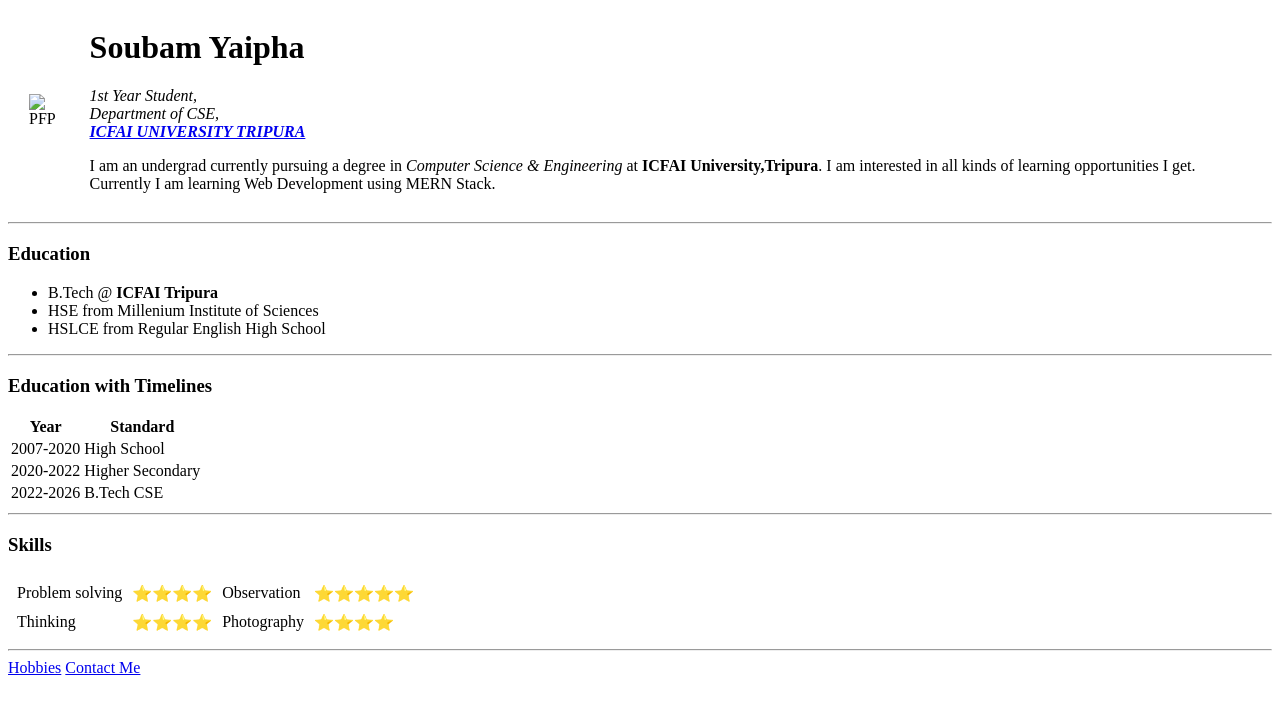
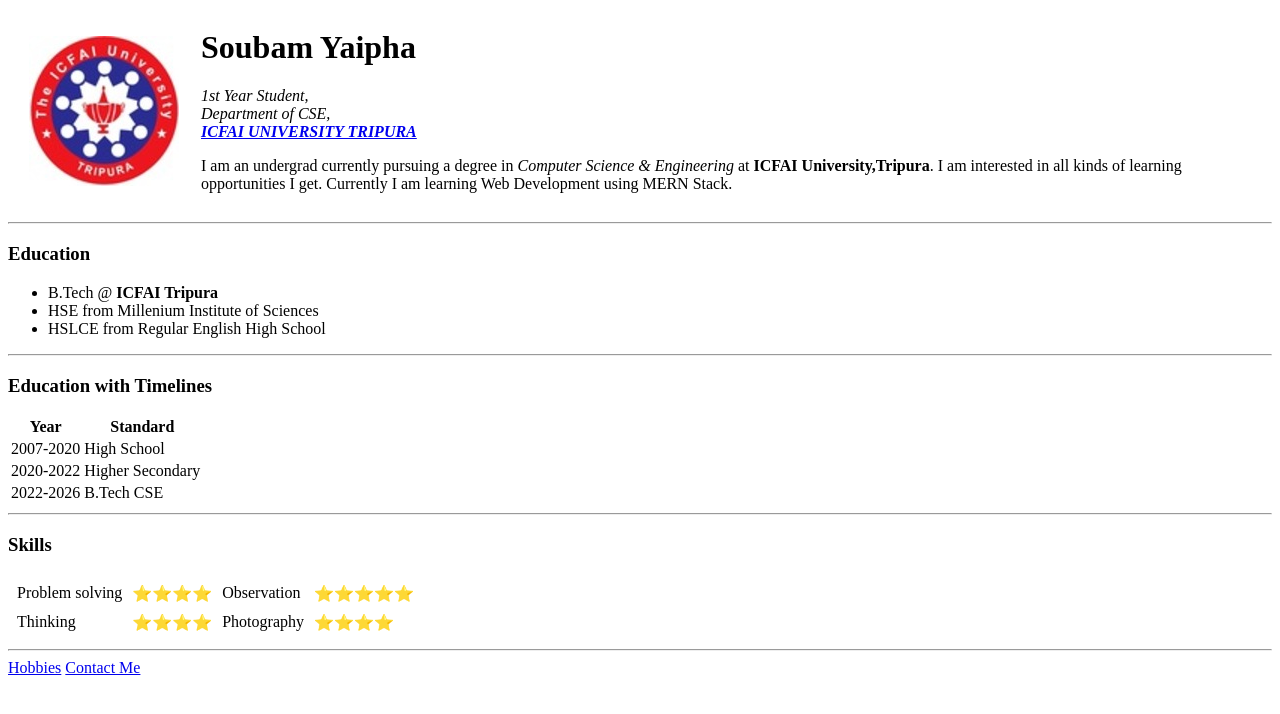
Before and after one commit to yaiphamei23/CV, a plain HTML site: page index.html in a window 1280 px wide. Drawn offline with Linux system fonts and the light colour scheme.

Commit message:
Update index.html

```diff
--- a/index.html
+++ b/index.html
@@ -9,7 +9,7 @@
 <body>
     <table cellspacing="20">
         <tr>
-            <td><img src="logo.jpg" alt="PFP"></td>
+            <td><img src="img/logo.jpg" alt="PFP"></td>
             <td><h1>Soubam Yaipha</h1>
                 <p><em> 1st Year Student,<br>Department of CSE,<br><strong><a href="https://iutripura.edu.in/">ICFAI UNIVERSITY TRIPURA</a> </strong></em></p>
                 <p>I am an undergrad currently pursuing a degree in <em>Computer Science & Engineering </em> at <strong>ICFAI University,Tripura</strong>. I am interested in all kinds of learning opportunities I get. Currently I am learning Web Development using MERN Stack.
```
